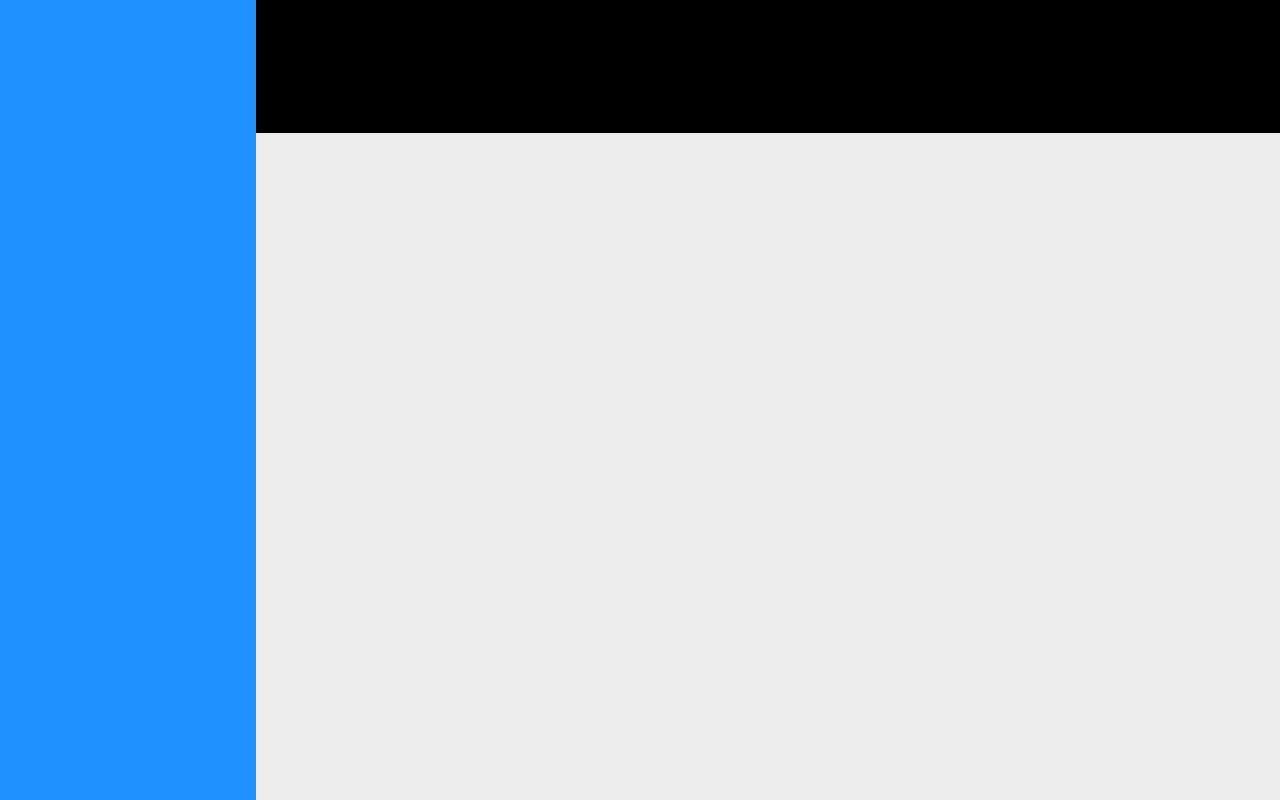
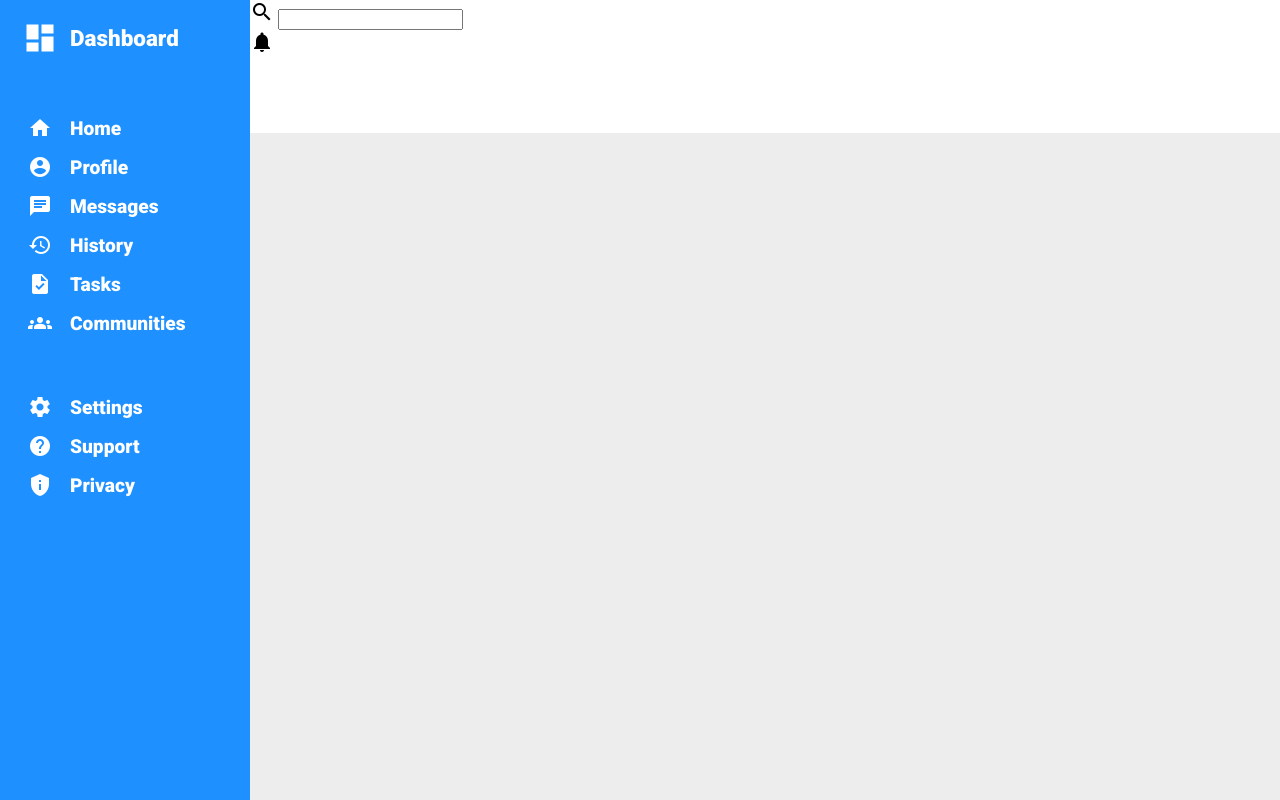
Before and after one commit to ncontin/admin_dashboard, a plain HTML site: page index.html in a window 1280 px wide. Drawn offline with Linux system fonts and the light colour scheme.

Commit message:
complete sidebar

```diff
--- a/index.html
+++ b/index.html
@@ -5,11 +5,42 @@
         <meta name="viewport" content="width=device-width, initial-scale=1.0" />
         <title>Project: Admin Dashboard</title>
         <link rel="stylesheet" href="style.css" />
+        <link href="https://fonts.googleapis.com/icon?family=Material+Icons|Material+Icons+Outlined" rel="stylesheet" />
+        <link href="https://fonts.googleapis.com/icon?family=Material+Icons" rel="stylesheet" />
+        <link rel="preconnect" href="https://fonts.googleapis.com" />
+        <link rel="preconnect" href="https://fonts.gstatic.com" crossorigin />
+        <link
+            href="https://fonts.googleapis.com/css2?family=Roboto:ital,wght@0,100;0,300;0,400;0,500;0,900;1,100;1,300;1,400;1,500;1,700;1,900&display=swap"
+            rel="stylesheet"
+        />
     </head>
     <body>
         <div class="container">
-            <div class="sidebar"></div>
-            <header></header>
+            <div class="sidebar">
+                <h3><span class="material-icons md-36"> dashboard </span>Dashboard</h3>
+                <ul>
+                    <li><span class="material-icons"> home </span>Home</li>
+                    <li><span class="material-icons"> account_circle </span>Profile</li>
+                    <li><span class="material-icons"> chat </span>Messages</li>
+                    <li><span class="material-icons"> history </span>History</li>
+                    <li><span class="material-icons"> task </span>Tasks</li>
+                    <li><span class="material-icons"> groups </span>Communities</li>
+                </ul>
+                <ul>
+                    <li><span class="material-icons"> settings </span>Settings</li>
+                    <li><span class="material-icons"> help </span>Support</li>
+                    <li><span class="material-icons"> privacy_tip </span>Privacy</li>
+                </ul>
+            </div>
+            <header>
+                <div class="top-header">
+                    <label for="search-bar"><span class="material-icons"> search </span></label>
+                    <input type="search" name="search-bar" id="search-bar" />
+                    <div><span class="material-icons"> notifications </span></div>
+
+                </div>
+                <div class="bot-header"></div>
+            </header>
             <div class="main-content"></div>
         </div>
     </body>
--- a/style.css
+++ b/style.css
@@ -1,6 +1,7 @@
 html {
     box-sizing: border-box;
     font-size: 16px;
+    font-family: "Roboto", sans-serif;
 }
 
 *,
@@ -34,9 +35,22 @@ img {
     height: auto;
 }
 
+.material-icons.md-18 {
+    font-size: 18px;
+}
+.material-icons.md-24 {
+    font-size: 24px;
+}
+.material-icons.md-36 {
+    font-size: 36px;
+}
+.material-icons.md-48 {
+    font-size: 48px;
+}
+
 .container {
     display: grid;
-    grid-template-columns: 1fr 4fr;
+    grid-template-columns: 250px 1fr;
     grid-template-rows: 1fr 5fr;
     min-height: 100vh;
 }
@@ -44,12 +58,12 @@ img {
 .sidebar {
     background-color: dodgerblue;
     grid-row: 1 / 3;
+    color: white;
 }
 
 header {
     grid-column: 2 / 3;
     grid-row: 1 / 2;
-    background-color: black;
 }
 
 .main-content {
@@ -57,3 +71,29 @@ header {
     grid-row: 2 / 3;
     background-color: rgba(128, 128, 128, 0.144);
 }
+
+.sidebar {
+    display: grid;
+    grid-template-rows: auto auto auto 1fr;
+    row-gap: 60px;
+    padding: 20px;
+    font-size: 1.2rem;
+}
+.sidebar ul {
+    display: grid;
+    row-gap: 15px;
+}
+
+.sidebar ul li,
+h3 {
+    display: grid;
+    grid-template-columns: 40px 1fr;
+    align-items: center;
+    column-gap: 10px;
+    font-weight: 700;
+}
+
+.sidebar ul li span,
+h3 span {
+    justify-self: center;
+}
```
